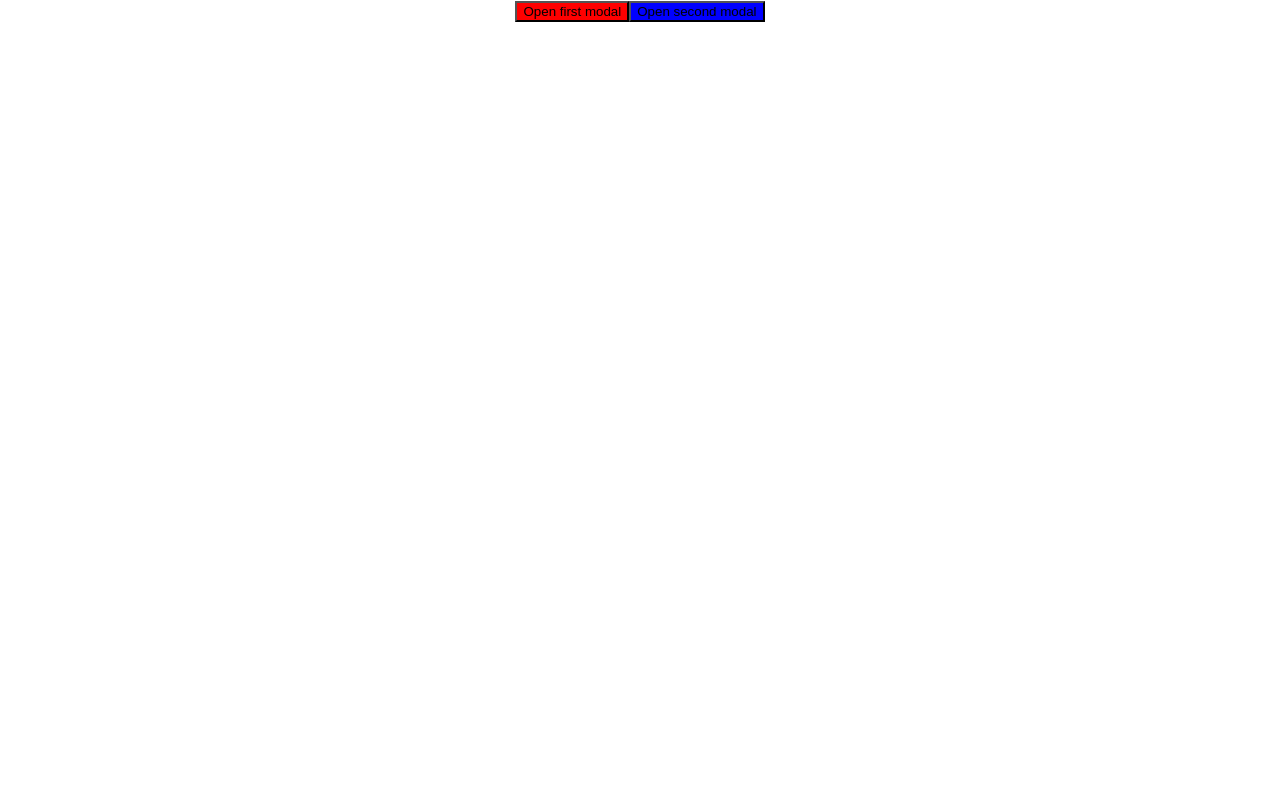
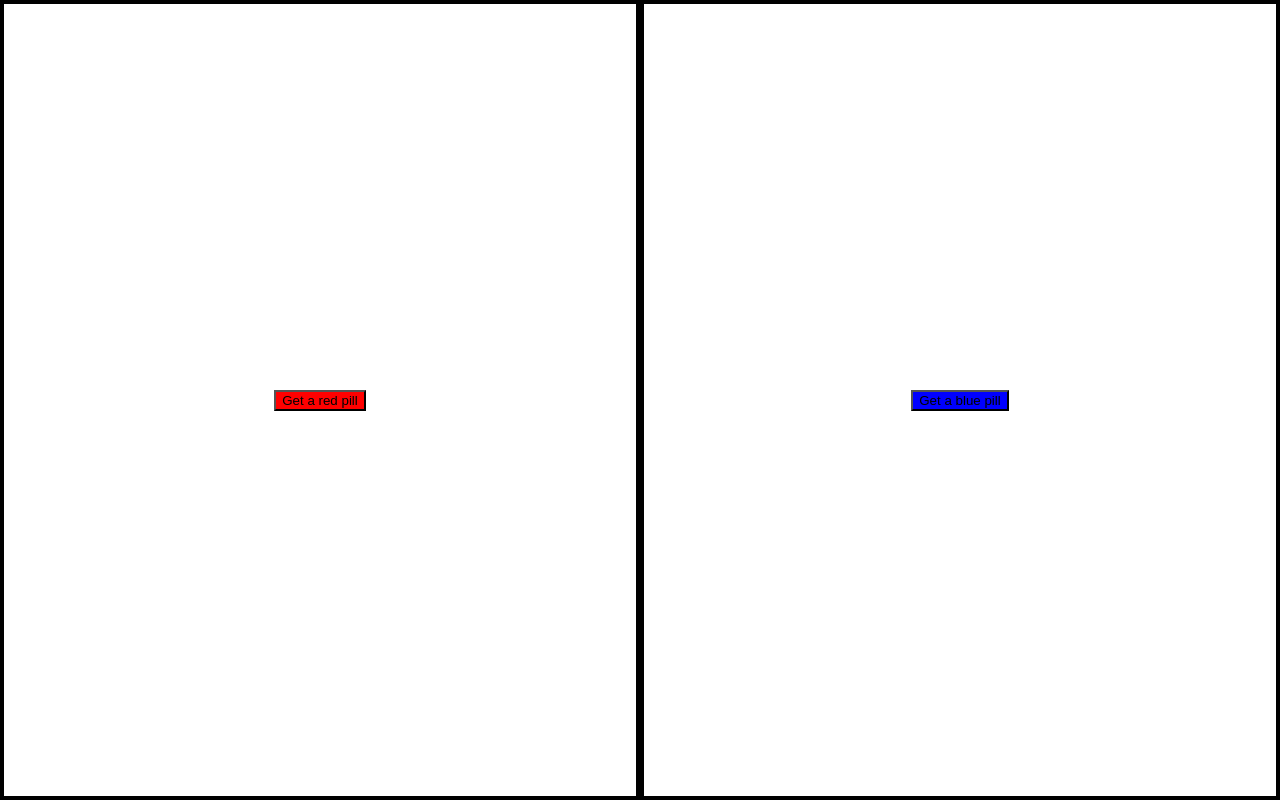
Before and after one commit to NewG10n/ReactHW1, a React (Create React App) app: page / in a window 1280 px wide. Built offline with nearby package versions, Linux system fonts and the light colour scheme.

Commit message:
added sections with buttons and modals

```diff
--- a/package.json
+++ b/package.json
@@ -8,7 +8,9 @@
     "@testing-library/user-event": "^13.5.0",
     "react": "^18.2.0",
     "react-dom": "^18.2.0",
+    "react-jss": "^10.10.0",
     "react-scripts": "5.0.1",
+    "styled-components": "^5.3.10",
     "web-vitals": "^2.1.4"
   },
   "scripts": {
--- a/src/App.jsx
+++ b/src/App.jsx
@@ -1,34 +1,17 @@
 import React from "react";
 
 import Container from "./components/container";
-import Button from "./components/button";
-import Modal from "./components/modal";
+import Section from "./components/section";
 
 import "./App.css";
 
-const { useState } = React;
-
 function App() {
-  const [isModalOpen, setModalOpen] = useState(false);
-  const [modalContent, setModalContent] = useState('')
-
   return (
     <div className="App">
       <Container>
-        <Button
-          color={"red"}
-          text={"Open first modal"}
-          modal={isModalOpen}
-          toggleModal={setModalOpen}
-        />
-        <Button
-          color={"blue"}
-          text={"Open second modal"}
-          modal={isModalOpen}
-          toggleModal={setModalOpen}
-        />
+        <Section color={"red"} closeModalBtn={false}/>
 
-        <Modal isOpen={isModalOpen} />
+        <Section color={"blue"} closeModalBtn={true} />
       </Container>
     </div>
   );
--- a/src/components/button/Button.jsx
+++ b/src/components/button/Button.jsx
@@ -1,10 +1,8 @@
 import React from "react";
 
 const Button = ({ color, text, modal, toggleModal }) => {
-  const handleButtonClick = () => toggleModal(!modal);
-
   return (
-    <button style={{ background: color }} onClick={handleButtonClick}>
+    <button style={{ backgroundColor: color }} onClick={() => toggleModal(!modal)}>
       {text}
     </button>
   );
--- a/src/components/container/Container.jsx
+++ b/src/components/container/Container.jsx
@@ -1,7 +1,17 @@
 import React from "react";
 
+import { createUseStyles } from "react-jss";
+const styles = createUseStyles({
+  container: {
+    display: "flex",
+    height: "100vh",
+  },
+});
+
 const Container = ({ children }) => {
-  return <div className="container">{children}</div>;
+  const classes = styles();
+
+  return <div className={classes.container}>{children}</div>;
 };
 
 export default Container;
--- a/src/components/modal/Modal.jsx
+++ b/src/components/modal/Modal.jsx
@@ -1,13 +1,46 @@
 import React from "react";
+import Button from "../button";
 
-const Modal = ({ isOpen, header, text, closeButton }) => {
-  return isOpen ? (
-    <div className="modal">
-      <h1>{header}</h1>
-      <p>{text}</p>
-      <button>{closeButton ? "X" : null}</button>
-    </div>
-  ) : null;
+import { createUseStyles } from "react-jss";
+const styles = createUseStyles({
+  modal: {
+    position: "absolute",
+    top: "50%",
+    left: "50%",
+    transform: "translate(-50%, -50%)",
+    width: "500px",
+    height: "200px",
+    display: "flex",
+    flexDirection: "column",
+    alignItems: "center",
+    justifyContent: "space-between",
+  },
+
+  modalHeader: {
+    backgroundColor: "rgba(0, 0, 0, 0.2)",
+    width: "100%",
+    display: "flex",
+    justifyContent: "space-between",
+    alignItems: "center",
+  },
+});
+
+const Modal = ({ color, isOpen, toggleModal, header, text, closeButton }) => {
+  const classes = styles();
+
+  return (
+    isOpen && (
+      <div className={classes.modal} style={{ background: color }}>
+        <div className={classes.modalHeader}>
+          <h1>{header}</h1>
+          {closeButton && (
+            <Button text={"Close"} modal={isOpen} toggleModal={toggleModal} />
+          )}
+        </div>
+        <p>{text}</p>
+      </div>
+    )
+  );
 };
 
 export default Modal;
--- /dev/null
+++ b/src/components/section/Section.jsx
@@ -0,0 +1,43 @@
+import React, { useState } from "react";
+
+import Button from "../button";
+import Modal from "../modal";
+
+import { createUseStyles } from "react-jss";
+const styles = createUseStyles({
+  section: {
+    border: "4px solid black",
+    width: "50%",
+    display: "flex",
+    flexDirection: "column",
+    justifyContent: "center",
+    alignItems: "center",
+  },
+});
+
+const Section = ({ color, closeModalBtn }) => {
+  const classes = styles();
+
+  const [isModalOpen, setModalOpen] = useState(false);
+
+  return (
+    <section className={classes.section}>
+      <Button
+        color={color}
+        text={"Get a " + color + " pill"}
+        modal={isModalOpen}
+        toggleModal={setModalOpen}
+      />
+      <Modal
+          color={color}
+        isOpen={isModalOpen}
+        toggleModal={setModalOpen}
+        header={color + " pill"}
+        text={"Do you want to get a " + color + " pill?"}
+        closeButton={closeModalBtn}
+      />
+    </section>
+  );
+};
+
+export default Section;
--- /dev/null
+++ b/src/components/section/index.js
@@ -0,0 +1,3 @@
+import Section from "./Section";
+
+export default Section;
```
Also changed, not shown: 1 other file (tests, documents, lock files or other folders).
